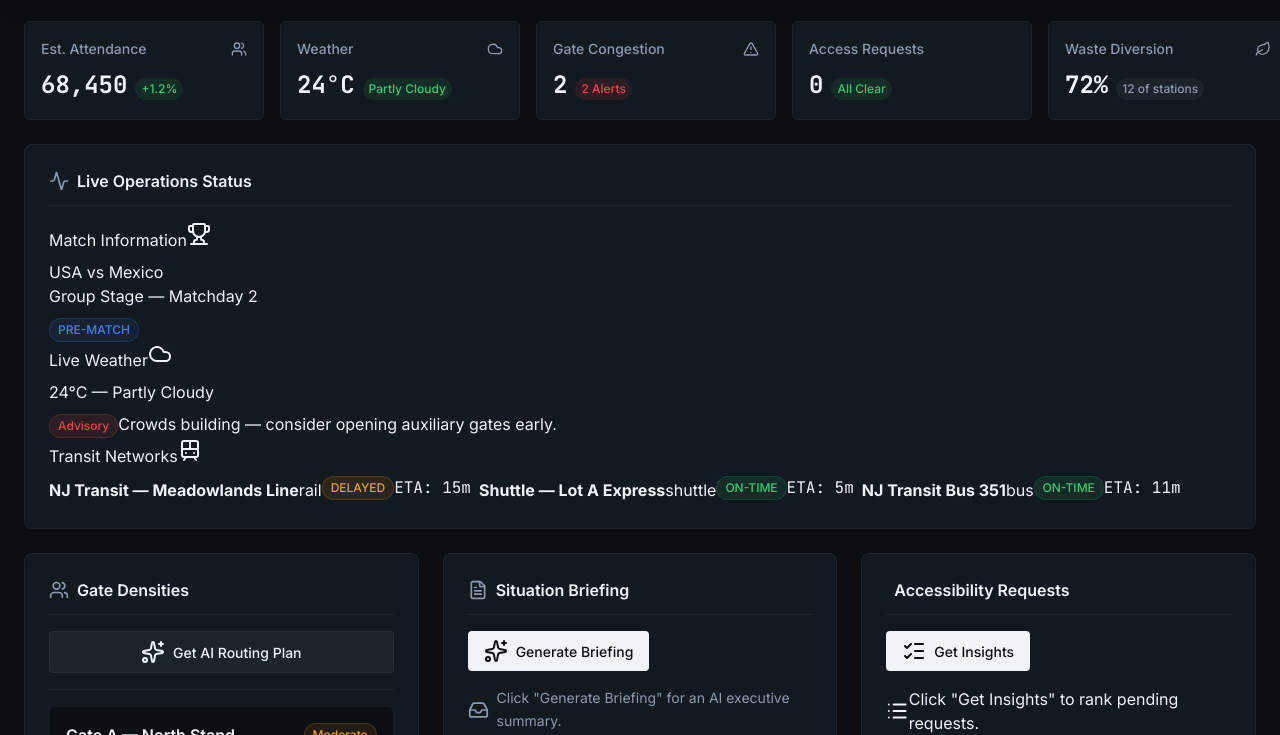
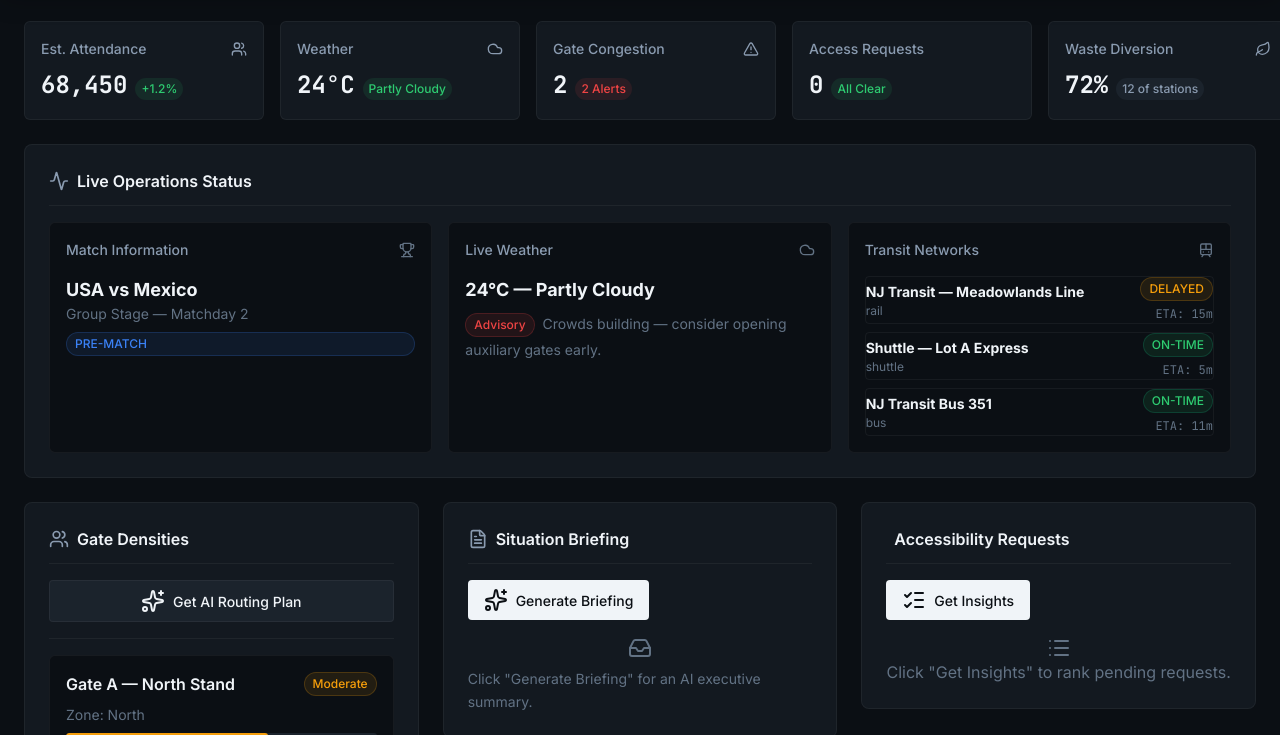
Before and after one commit to samarrajx/StadiumOps-Copilot-Lite, a website with bundled scripts: page public/index.html in a window 1280 px wide. Shown: the part 65-800 px from the top of the page. Built offline with nearby package versions, Linux system fonts and the light colour scheme; some icons are missing.

Commit message:
fix: implement missing utility CSS classes and status bar card grid layout
- Add .flex-col, .flex-wrap, .items-end, and other missing flexbox layout helpers
- Define text and typography utilities (.text-muted, .text-danger, .font-bold, .text-sm, etc.)
- Add styles for .status-bar-grid and .status-card to display operational stats in a clean horizontal grid layout instead of vertical block stacking
- Bump Service Worker CACHE_NAME to stadiumops-shell-v3

```diff
--- a/public/css/index.css
+++ b/public/css/index.css
@@ -792,15 +792,72 @@ input:focus, textarea:focus {
 .mt-2 { margin-top: var(--space-2); }
 .mt-3 { margin-top: var(--space-3); }
 .mt-4 { margin-top: var(--space-4); }
+.mt-8 { margin-top: var(--space-8); }
 .mb-1 { margin-bottom: var(--space-1); }
 .mb-2 { margin-bottom: var(--space-2); }
 .mb-3 { margin-bottom: var(--space-3); }
 .mb-4 { margin-bottom: var(--space-4); }
+.ml-2 { margin-left: var(--space-2); }
+.ml-4 { margin-left: var(--space-4); }
 
 .flex { display: flex; }
+.flex-col { flex-direction: column; }
+.flex-wrap { flex-wrap: wrap; }
 .justify-between { justify-content: space-between; }
+.justify-center { justify-content: center; }
 .items-center { align-items: center; }
+.items-end { align-items: flex-end; }
 .gap-2 { gap: var(--space-2); }
+.gap-4 { gap: var(--space-4); }
+
+.h-full { height: 100%; }
+.w-full { width: 100%; }
+.cursor-pointer { cursor: pointer; }
+.rounded { border-radius: var(--radius-sm); }
+.border { border: 1px solid var(--border-light); }
+.border-light { border: 1px solid var(--border-light); }
+
+/* Text Utilities */
+.text-muted { color: var(--text-muted); }
+.text-danger { color: var(--color-danger); }
+.text-success { color: var(--color-success); }
+.text-info { color: var(--color-info); }
+.text-sm { font-size: 0.875rem; }
+.text-xs { font-size: 0.75rem; }
+.text-lg { font-size: 1.125rem; }
+.font-bold { font-weight: 700; }
+
+/* Status Bar Grid inside Live Operations Status panel */
+.status-bar-grid {
+  display: grid;
+  grid-template-columns: repeat(auto-fit, minmax(280px, 1fr));
+  gap: var(--space-4);
+}
+
+.status-card {
+  background: var(--bg-app);
+  border: 1px solid var(--border-light);
+  border-radius: var(--radius-md);
+  padding: var(--space-4);
+  display: flex;
+  flex-direction: column;
+}
+
+.status-card__header {
+  display: flex;
+  justify-content: space-between;
+  align-items: center;
+  color: var(--text-secondary);
+  font-size: 0.875rem;
+  font-weight: 500;
+  margin-bottom: var(--space-2);
+}
+
+.status-card__header svg, .status-card__header i {
+  width: 16px;
+  height: 16px;
+  color: var(--text-muted);
+}
 
 @keyframes fadeIn {
   from { opacity: 0; transform: translateY(10px); }
--- a/public/sw.js
+++ b/public/sw.js
@@ -4,7 +4,7 @@
  * Cache-first for app shell assets, Network-first for /api/ routes.
  */
 
-const CACHE_NAME = 'stadiumops-shell-v2';
+const CACHE_NAME = 'stadiumops-shell-v3';
 const SHELL_ASSETS = [
   '/',
   '/index.html',
```
